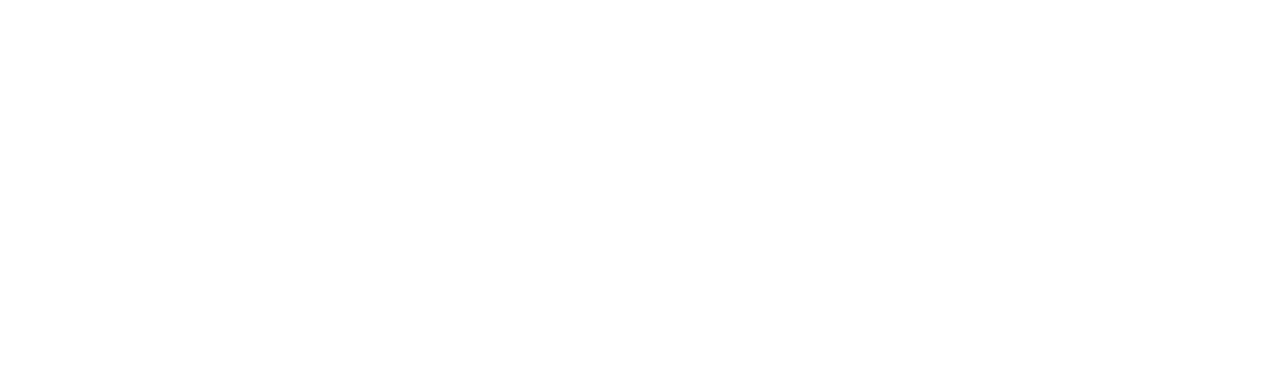
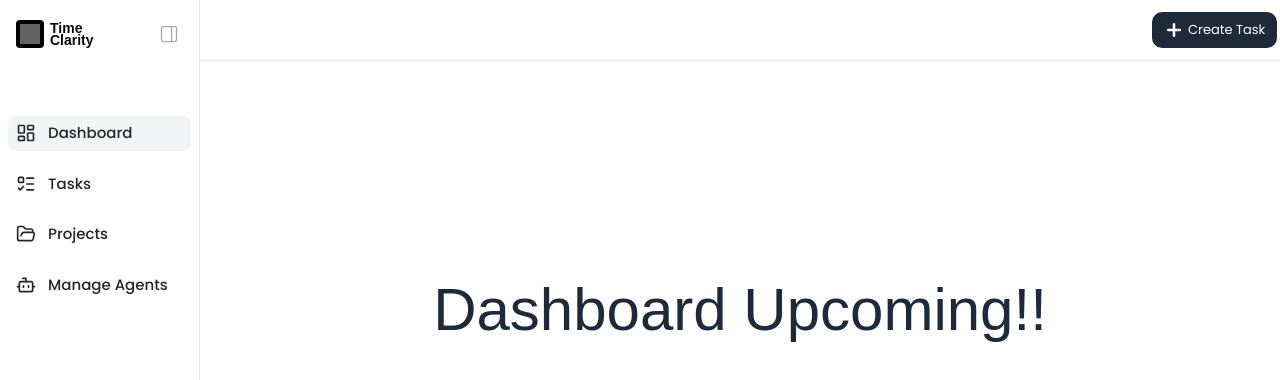
Before and after one commit to DevpratapTomar2005/prod-track, a React (Vite) app in the folder frontend/: page /devpratap/dashboard in a window 1280 px wide. Before the commit this address had no page. Shown: the top 380 px of the page. Built offline with nearby package versions, Linux system fonts and the light colour scheme; grey boxes are pictures that could not be loaded.

Commit message:
ADD: Connecting everything

```diff
--- a/frontend/src/App.tsx
+++ b/frontend/src/App.tsx
@@ -9,7 +9,8 @@ import VerifyOTP from "./components/VerifyOTP.tsx"
 import MainLayout from "./pages/MainLayout.tsx"
 import TaskPage from "./pages/TaskPage.tsx"
 import ProjectsPage from "./pages/ProjectsPage.tsx"
-
+import Dashboard from "./components/Dashboard.tsx"
+import ManageAgents from "./components/ManageAgents.tsx"
 function App() {
 
 
@@ -28,6 +29,8 @@ function App() {
       <Route path="/:name" element={<MainLayout />}>
         <Route path="tasks" element={<TaskPage />} />
         <Route path="projects" element={<ProjectsPage />} />
+        <Route path="dashboard" element={<Dashboard />} />
+        <Route path="manage-agents" element={<ManageAgents />} />
       </Route>
     </Routes>
     </div>
--- /dev/null
+++ b/frontend/src/components/Dashboard.tsx
@@ -0,0 +1,9 @@
+import React from 'react'
+
+const Dashboard = () => {
+  return (
+    <div className='mt-70 text-center text-6xl text-gray-800'>Dashboard Upcoming!!</div>
+  )
+}
+
+export default Dashboard
--- a/frontend/src/components/Login.tsx
+++ b/frontend/src/components/Login.tsx
@@ -1,24 +1,28 @@
-
 import { useForm } from "react-hook-form";
 import type { SubmitHandler } from "react-hook-form";
-
+import {useNavigate} from "react-router";
 
 interface LoginInputs {
   email: string;
   password: string;
 }
 
-const Register = () => {
+const Login = () => {
+  const navigate = useNavigate();
   const {
     register,
     handleSubmit,
+    getValues,
     formState: { errors },
 
   } = useForm<LoginInputs>();
 
 
 
-  const onSubmit: SubmitHandler<LoginInputs> = (data) => console.log(data);
+  const onSubmit: SubmitHandler<LoginInputs> = (data) => {
+    console.log(data);
+    navigate(`/${getValues("email").split("@")[0]}/dashboard`);
+  };
 
   return (
     <div className="flex">
@@ -153,4 +157,4 @@ const Register = () => {
   );
 };
 
-export default Register;
+export default Login;
--- /dev/null
+++ b/frontend/src/components/ManageAgents.tsx
@@ -0,0 +1,9 @@
+import React from 'react'
+
+const ManageAgents = () => {
+  return (
+    <div className='mt-70 text-center text-6xl text-gray-800'>Manage Agents Upcoming!!</div>
+  )
+}
+
+export default ManageAgents
--- a/frontend/src/components/Navbar.tsx
+++ b/frontend/src/components/Navbar.tsx
@@ -1,6 +1,7 @@
 import Logo from "../assets/temp_logo.svg";
-import { Link } from "react-router";
+import { Link, useNavigate } from "react-router";
 const Navbar = () => {
+  const navigate = useNavigate();
   return (
     <div className="bg-white text-black w-full fixed top-0 left-0 z-10 border-b border-gray-200">
       <div className="flex items-center justify-between px-4 py-2 mx-2">
@@ -11,7 +12,7 @@ const Navbar = () => {
           <span className="ml-2 font-bold text-lg">Time Clarity</span>
         </div>
         <div className="flex items-center space-x-7 ">
-          <button className="text-gray-500 hover:text-gray-700 font-semibold cursor-pointer">
+          <button className="text-gray-500 hover:text-gray-700 font-semibold cursor-pointer" onClick={() => navigate("/auth/login")}>
             Login
           </button>
           <Link to="choose-path">
--- a/frontend/src/components/Register.tsx
+++ b/frontend/src/components/Register.tsx
@@ -1,9 +1,10 @@
 import { useState } from "react";
-import { useForm } from "react-hook-form";
+import { FormStateSubscribe, useForm } from "react-hook-form";
 import type { SubmitHandler } from "react-hook-form";
 import { useParams } from "react-router";
 import EyeOpen from "../assets/eye_open.svg";
 import EyeClose from "../assets/eye_off.svg";
+import {useNavigate} from "react-router";
 
 interface RegisterInputs {
   firstName?: string;
@@ -15,6 +16,7 @@ interface RegisterInputs {
 }
 
 const Register = () => {
+  const navigate = useNavigate();
   const {
     register,
     handleSubmit,
@@ -25,7 +27,10 @@ const Register = () => {
   const { roleType } = useParams<{ roleType: string }>();
   const [showPassword, setShowPassword] = useState<boolean>(false);
 
-  const onSubmit: SubmitHandler<RegisterInputs> = (data) => console.log(data);
+  const onSubmit: SubmitHandler<RegisterInputs> = (data) => {
+    console.log(data);
+    navigate(`/${getValues("firstName")??getValues("organizationName")}/dashboard`);
+  };
 
   return (
     <div className="flex ">
@@ -228,6 +233,7 @@ const Register = () => {
               <button
                 type="submit"
                 className="rounded-lg w-full bg-neutral-800 px-10 py-3 font-bold text-white cursor-pointer mt-5 shadow hover:bg-neutral-700 transition-colors duration-150 ease-in-out"
+
               >
                 Submit
               </button>
--- a/frontend/src/components/Topbar.tsx
+++ b/frontend/src/components/Topbar.tsx
@@ -1,9 +1,12 @@
 import React from 'react'
-
+import Plus from "../assets/plus.svg";
 const Topbar = () => {
   return (
-    <div className='p-4 border-b border-gray-200 w-full bg-white fixed top-0 z-3'>
-      Topbar
+    <div className='p-4 py-3 border-b border-gray-200 w-full bg-white fixed top-0 z-3'>
+      <button className='text-white bg-gray-800 px-3 py-2 text-[13px] font-poppins hover:bg-gray-700 rounded-lg cursor-pointer relative left-[75%]  transition-colors duration-150 ease-in-out flex items-center gap-1'>
+        <img src={Plus} alt="plus" className='h-5 w-5 invert-100' />
+        <p>Create Task</p>
+      </button>
     </div>
   )
 }
```
